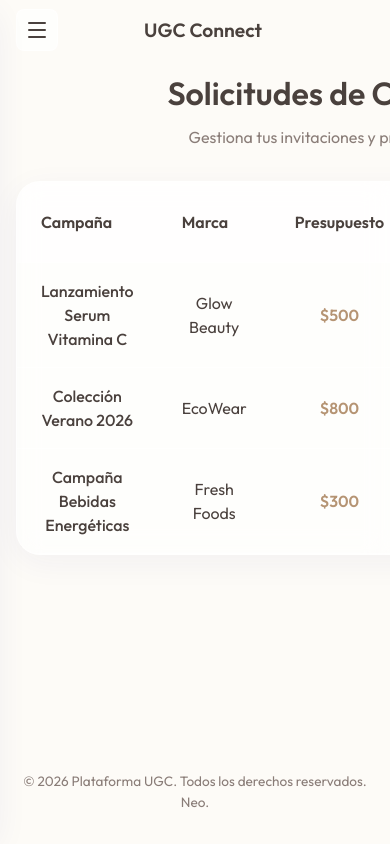
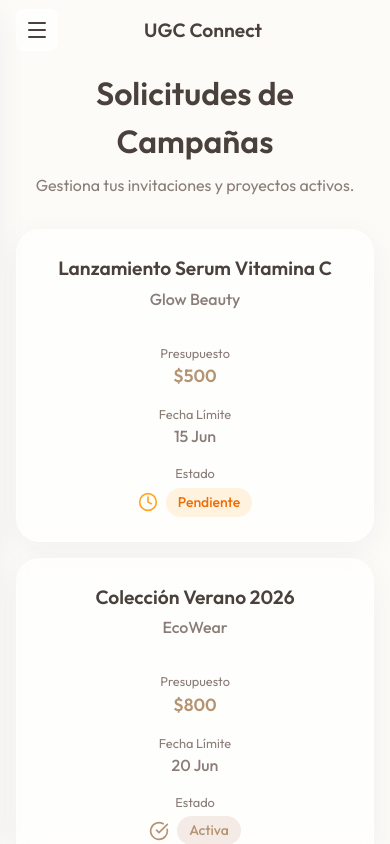
Before and after one commit to Sandrabc14/plataformaugc, a React (Vite) app: page /campaigns in a window 390 px wide. Built offline with nearby package versions, Linux system fonts and the light colour scheme.

Commit message:
Refactor Campaigns table into responsive centered cards

```diff
--- a/src/pages/Campaigns.jsx
+++ b/src/pages/Campaigns.jsx
@@ -34,34 +34,35 @@ const Campaigns = () => {
         </div>
       </header>
 
-      <div className="glass-panel" style={{ padding: 0, overflow: 'hidden' }}>
-        <table style={{ width: '100%', borderCollapse: 'collapse' }}>
-          <thead>
-            <tr style={{ borderBottom: '1px solid var(--glass-border)', textAlign: 'left', background: 'rgba(255,255,255,0.4)' }}>
-              <th style={{ padding: '1rem 1.5rem', fontWeight: 600 }}>Campaña</th>
-              <th style={{ padding: '1rem 1.5rem', fontWeight: 600 }}>Marca</th>
-              <th style={{ padding: '1rem 1.5rem', fontWeight: 600 }}>Presupuesto</th>
-              <th style={{ padding: '1rem 1.5rem', fontWeight: 600 }}>Fecha Límite</th>
-              <th style={{ padding: '1rem 1.5rem', fontWeight: 600 }}>Estado</th>
-            </tr>
-          </thead>
-          <tbody>
-            {campaigns.map(camp => (
-              <tr key={camp.id} style={{ borderBottom: '1px solid var(--glass-border)' }}>
-                <td style={{ padding: '1rem 1.5rem', fontWeight: 500 }}>{camp.title}</td>
-                <td style={{ padding: '1rem 1.5rem' }}>{camp.brand}</td>
-                <td style={{ padding: '1rem 1.5rem', color: 'var(--color-primary-dark)', fontWeight: 600 }}>{camp.budget}</td>
-                <td style={{ padding: '1rem 1.5rem' }}>{camp.deadline}</td>
-                <td style={{ padding: '1rem 1.5rem' }}>
-                  <div className="flex items-center gap-2">
-                    {getStatusIcon(camp.status)}
-                    {getStatusBadge(camp.status)}
-                  </div>
-                </td>
-              </tr>
-            ))}
-          </tbody>
-        </table>
+      <div className="flex flex-col gap-4">
+        {campaigns.map(camp => (
+          <div key={camp.id} className="glass-panel" style={{ padding: '1.5rem', display: 'flex', flexDirection: 'column', gap: '1rem', alignItems: 'center', textAlign: 'center' }}>
+            <div style={{ width: '100%' }}>
+              <h3 style={{ fontSize: '1.2rem', marginBottom: '0.25rem' }}>{camp.title}</h3>
+              <p style={{ color: 'var(--color-text-muted)', fontWeight: 500 }}>{camp.brand}</p>
+            </div>
+
+            <div className="flex flex-col md:flex-row gap-4 justify-center items-center" style={{ width: '100%', borderTop: '1px solid var(--glass-border)', paddingTop: '1rem' }}>
+              <div style={{ flex: 1 }}>
+                <p style={{ fontSize: '0.8rem', color: 'var(--color-text-muted)' }}>Presupuesto</p>
+                <p style={{ color: 'var(--color-primary-dark)', fontWeight: 600, fontSize: '1.1rem' }}>{camp.budget}</p>
+              </div>
+
+              <div style={{ flex: 1 }}>
+                <p style={{ fontSize: '0.8rem', color: 'var(--color-text-muted)' }}>Fecha Límite</p>
+                <p style={{ fontWeight: 500 }}>{camp.deadline}</p>
+              </div>
+
+              <div style={{ flex: 1, display: 'flex', flexDirection: 'column', alignItems: 'center' }}>
+                <p style={{ fontSize: '0.8rem', color: 'var(--color-text-muted)', marginBottom: '0.25rem' }}>Estado</p>
+                <div className="flex items-center gap-2 justify-center">
+                  {getStatusIcon(camp.status)}
+                  {getStatusBadge(camp.status)}
+                </div>
+              </div>
+            </div>
+          </div>
+        ))}
       </div>
     </div>
   );
```
